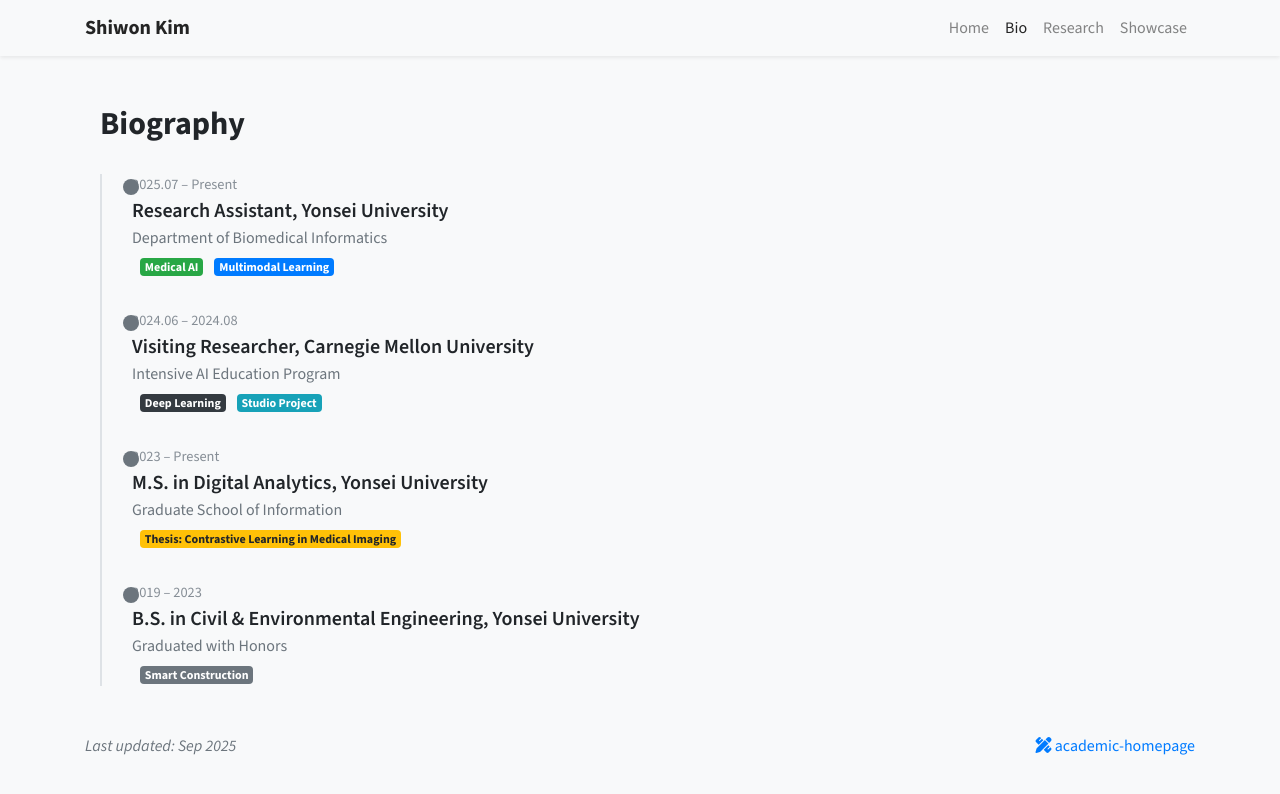
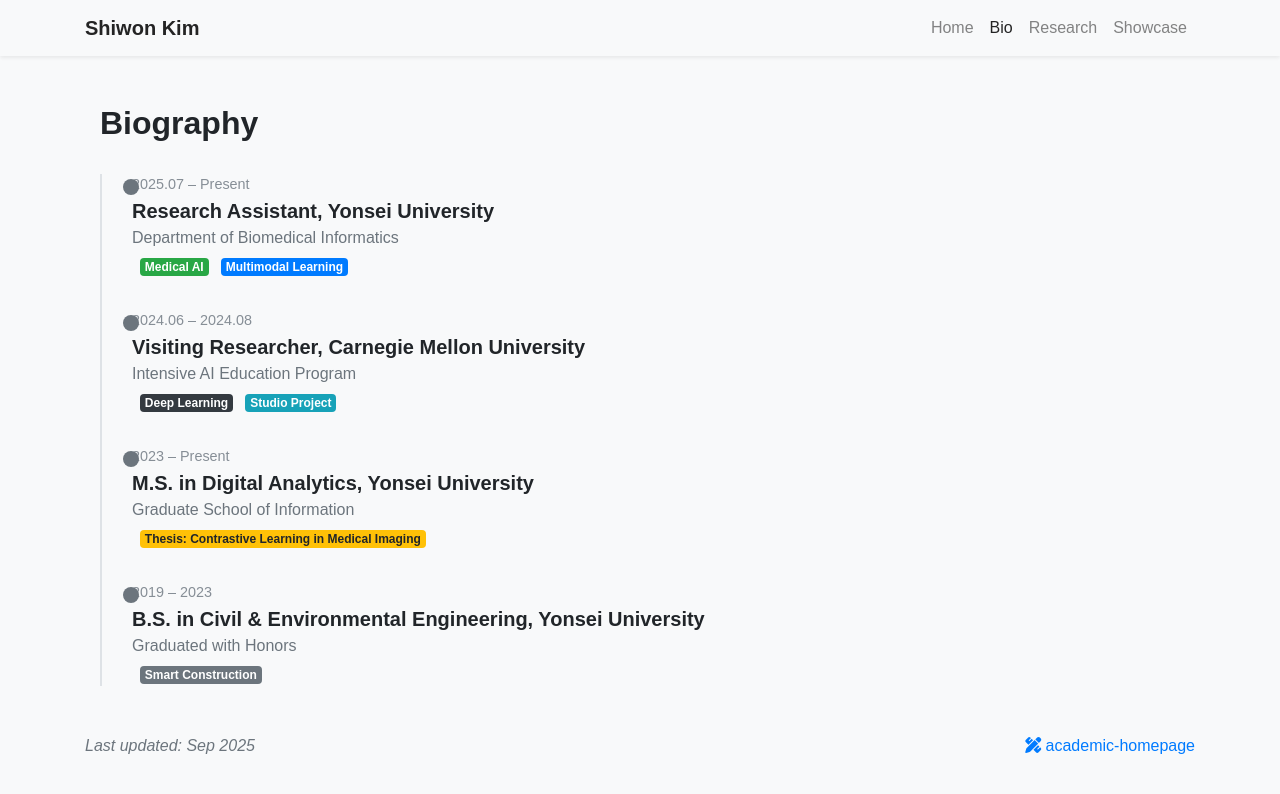
Before and after one commit to shiwonkim/shiwonkim.github.io, a Jekyll site: the page built from bio.html, in a window 1280 px wide. Shown: the top 794 px of the page. Built offline with Jekyll 4.4.1, drawn with Linux system fonts in a browser that asks for light colours; nearby versions of some CDN libraries; some web fonts are replaced; a style sheet for code colours, icons or effects is not loaded.

Commit message:
edit profile

```diff
--- a/assets/css/global.css
+++ b/assets/css/global.css
@@ -1,8 +1,8 @@
 @charset "utf-8";
 body {
     /* font-family: "Lato", sans-serif; */
-    font-family: "Source Sans 3", sans-serif;
-    /* font-family: "Alan Sans", sans-serif; */
+    /* font-family: "Source Sans 3", sans-serif; */
+    font-family: "Alan Sans", sans-serif;
     font-weight: 400;
     padding-top: 5.0rem;
 }
```
